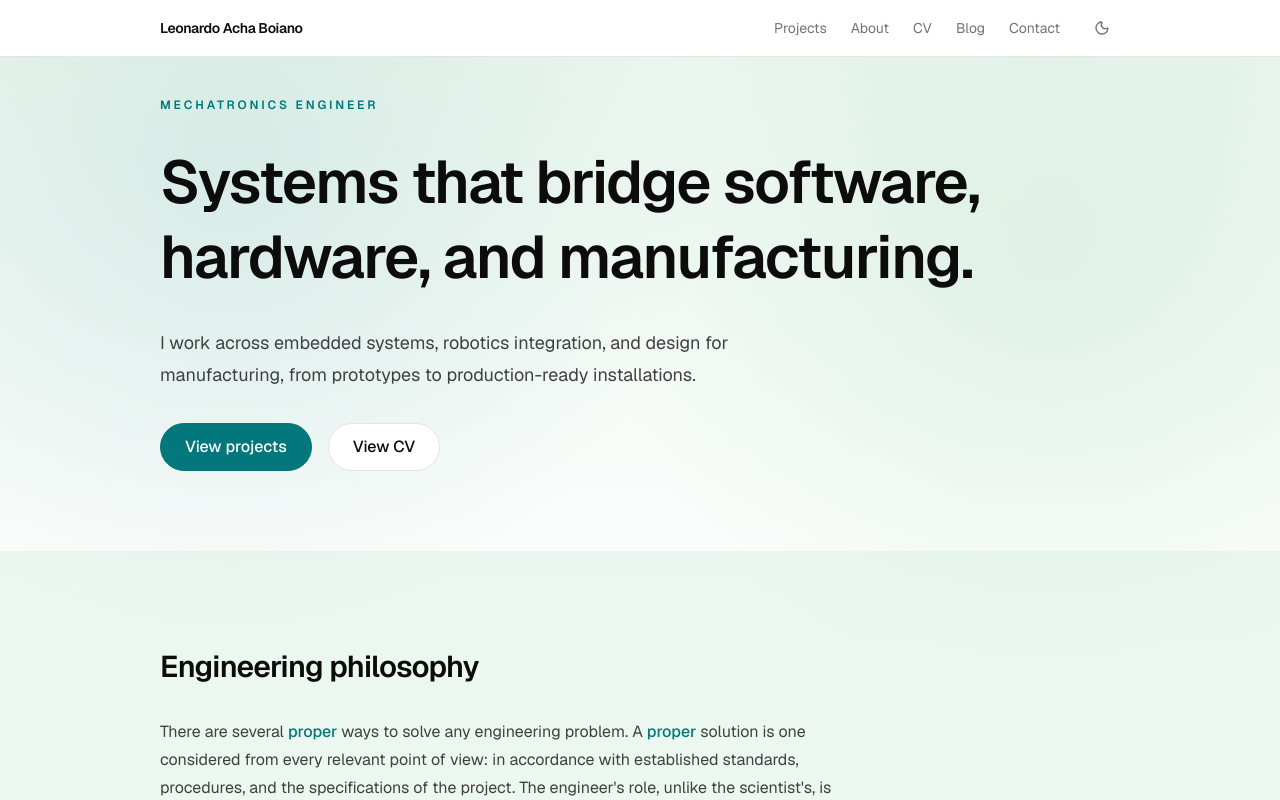
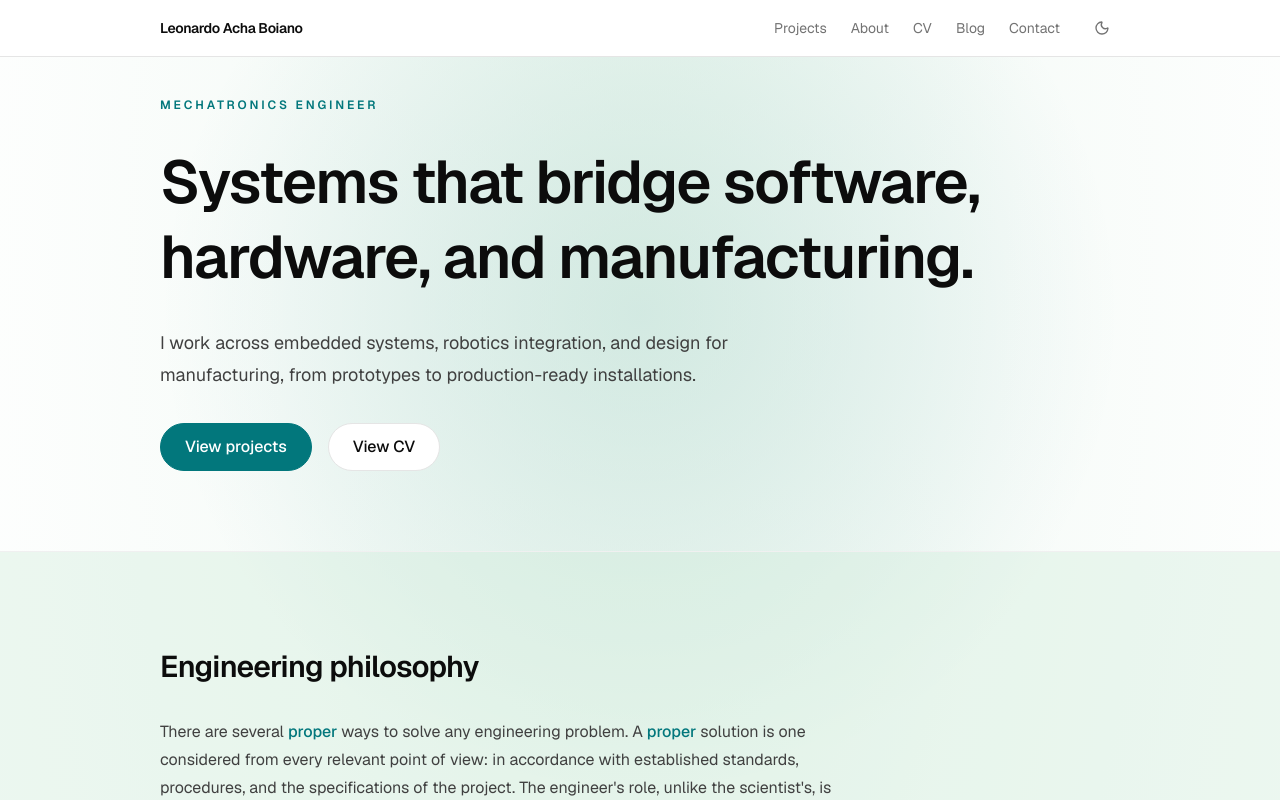
Before and after one commit to leonardoAB1/leonardoachaboiano.com, a Next.js app: page / in a window 1280 px wide. Shown: the top 800 px of the page. Built offline with nearby package versions, Linux system fonts and the light colour scheme.

Commit message:
style: center home background wash

```diff
--- a/src/app/globals.css
+++ b/src/app/globals.css
@@ -83,39 +83,31 @@ body {
 @layer utilities {
   .home-background-wash {
     background-image:
-      linear-gradient(
-        180deg,
-        rgba(207, 234, 217, 0.42),
-        rgba(255, 255, 255, 0) 38rem
+      radial-gradient(
+        ellipse at 50% 12rem,
+        rgba(207, 234, 217, 0.5),
+        rgba(207, 234, 217, 0.16) 24rem,
+        transparent 48rem
       ),
       radial-gradient(
-        circle at 18% 6%,
-        rgba(2, 119, 124, 0.14),
+        circle at 50% 16rem,
+        rgba(2, 119, 124, 0.16),
         transparent 30rem
-      ),
-      radial-gradient(
-        circle at 82% 12%,
-        rgba(207, 234, 217, 0.55),
-        transparent 28rem
       );
   }
 
   .dark .home-background-wash {
     background-image:
-      linear-gradient(
-        180deg,
-        rgba(13, 35, 24, 0.68),
-        rgba(10, 10, 10, 0.18) 42rem
+      radial-gradient(
+        ellipse at 50% 12rem,
+        rgba(13, 35, 24, 0.85),
+        rgba(13, 35, 24, 0.38) 26rem,
+        transparent 52rem
       ),
       radial-gradient(
-        circle at 18% 6%,
-        rgba(2, 119, 124, 0.34),
-        transparent 32rem
-      ),
-      radial-gradient(
-        circle at 80% 10%,
-        rgba(13, 35, 24, 0.78),
-        transparent 30rem
+        circle at 50% 16rem,
+        rgba(2, 119, 124, 0.32),
+        transparent 34rem
       );
   }
 }
```
